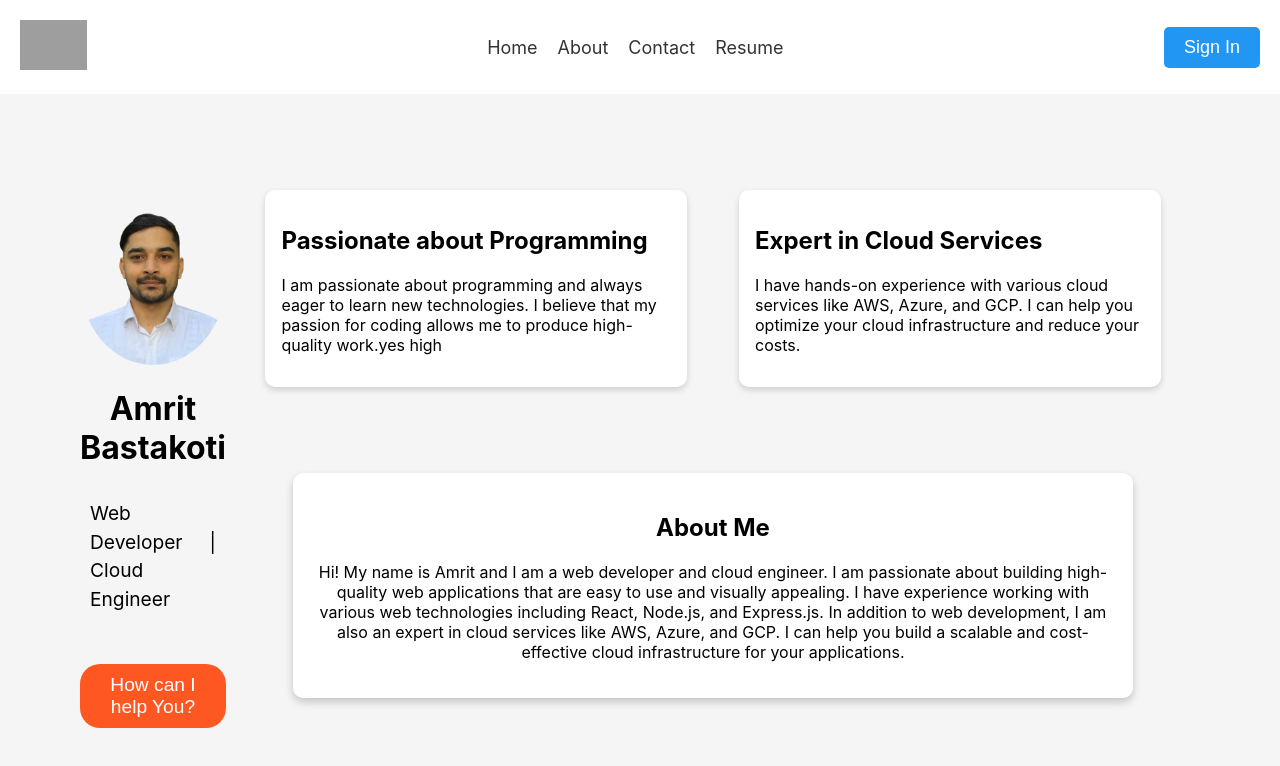
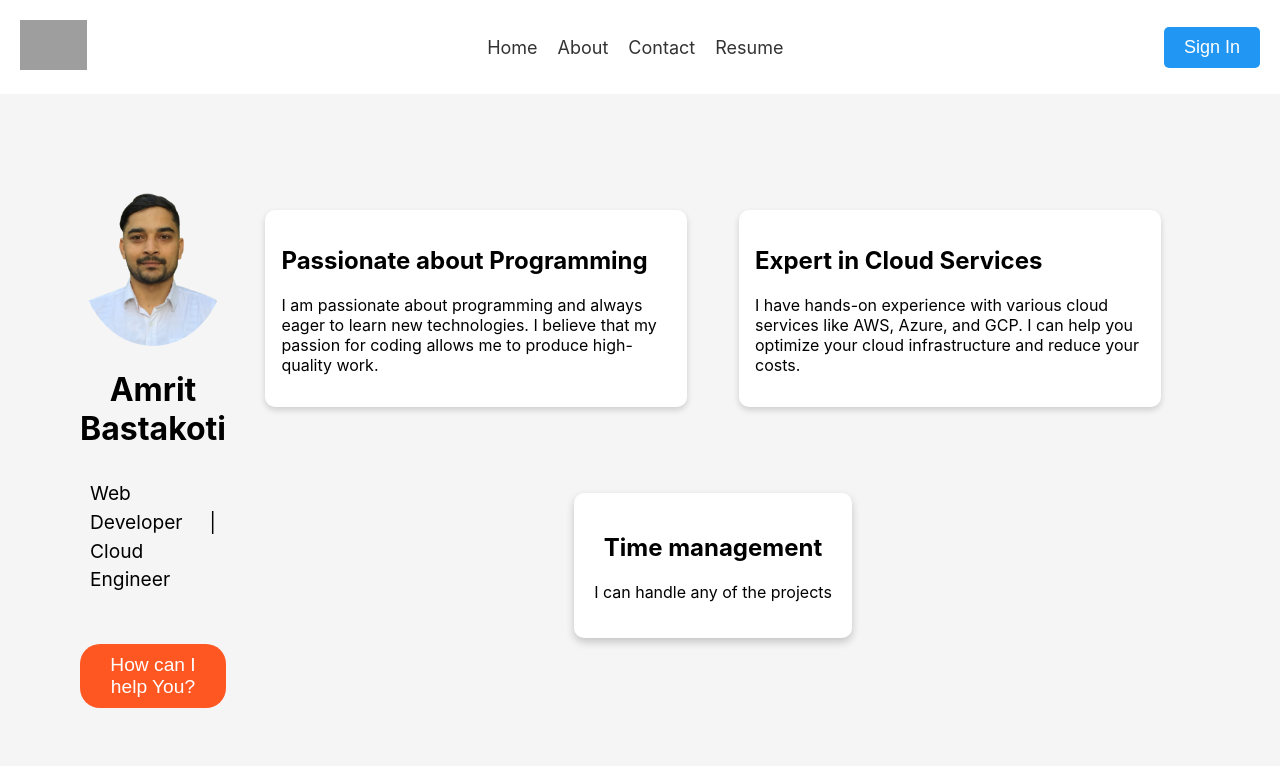
Before and after one commit to Amrit618/profile, a React (Create React App) app: page / in a window 1280 px wide. Shown: the top 766 px of the page. Built offline with nearby package versions, Linux system fonts and the light colour scheme; grey boxes are pictures that could not be loaded.

Commit message:
card changes

```diff
--- a/src/Pages/Home.tsx
+++ b/src/Pages/Home.tsx
@@ -18,7 +18,7 @@ function Home() {
           <p>
             I am passionate about programming and always eager to learn new
             technologies. I believe that my passion for coding allows me to
-            produce high-quality work.yes high
+            produce high-quality work.
           </p>
         </div>
         <div className="card">
@@ -30,15 +30,9 @@ function Home() {
           </p>
         </div>
         <div className="big-card">
-          <h2>About Me</h2>
+          <h2>Time management</h2>
           <p>
-            Hi! My name is Amrit and I am a web developer and cloud engineer. I
-            am passionate about building high-quality web applications that are
-            easy to use and visually appealing. I have experience working with
-            various web technologies including React, Node.js, and Express.js.
-            In addition to web development, I am also an expert in cloud
-            services like AWS, Azure, and GCP. I can help you build a scalable
-            and cost-effective cloud infrastructure for your applications.
+            I can handle any of the projects
           </p>
         </div>
       </div>
```
